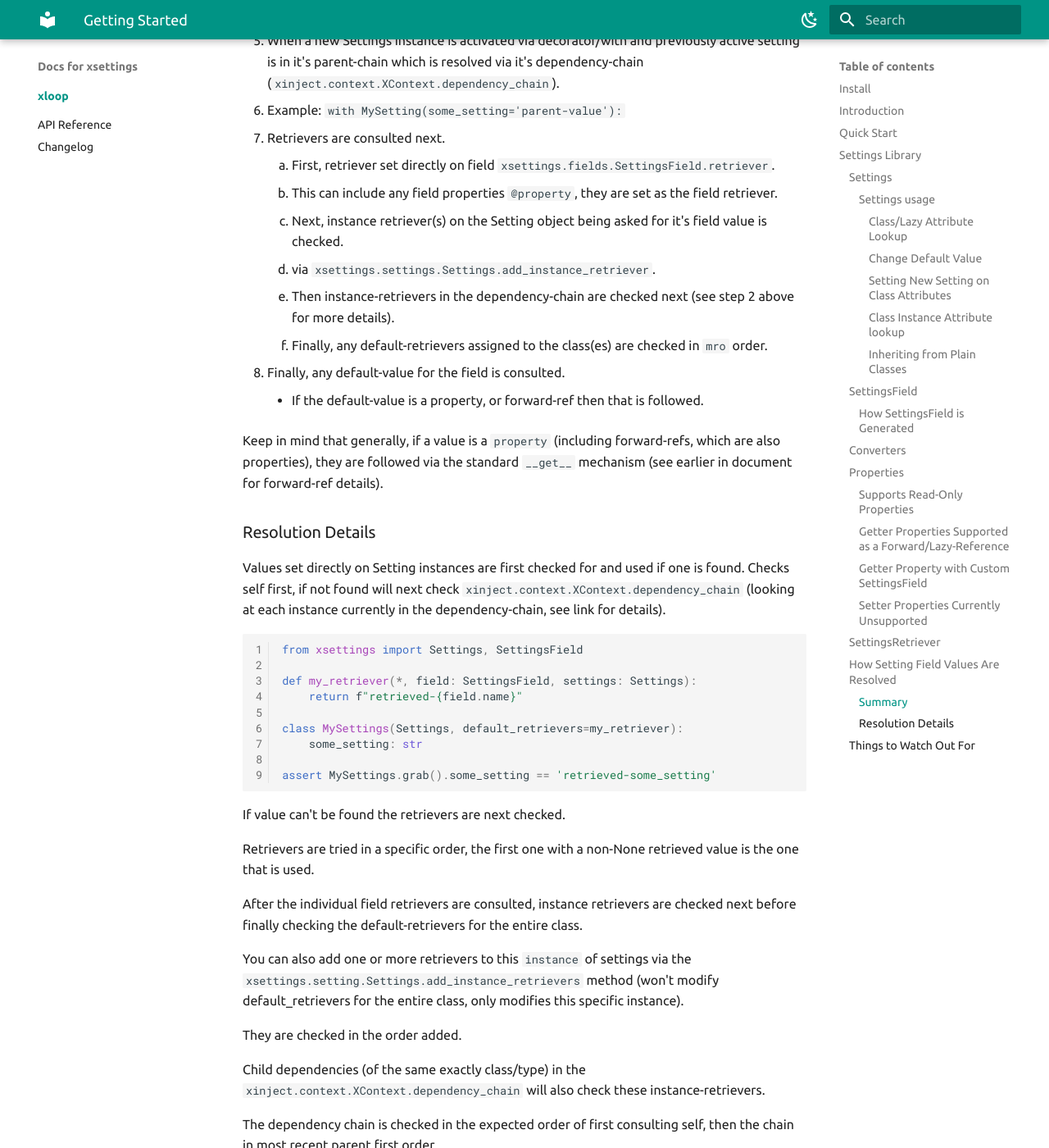
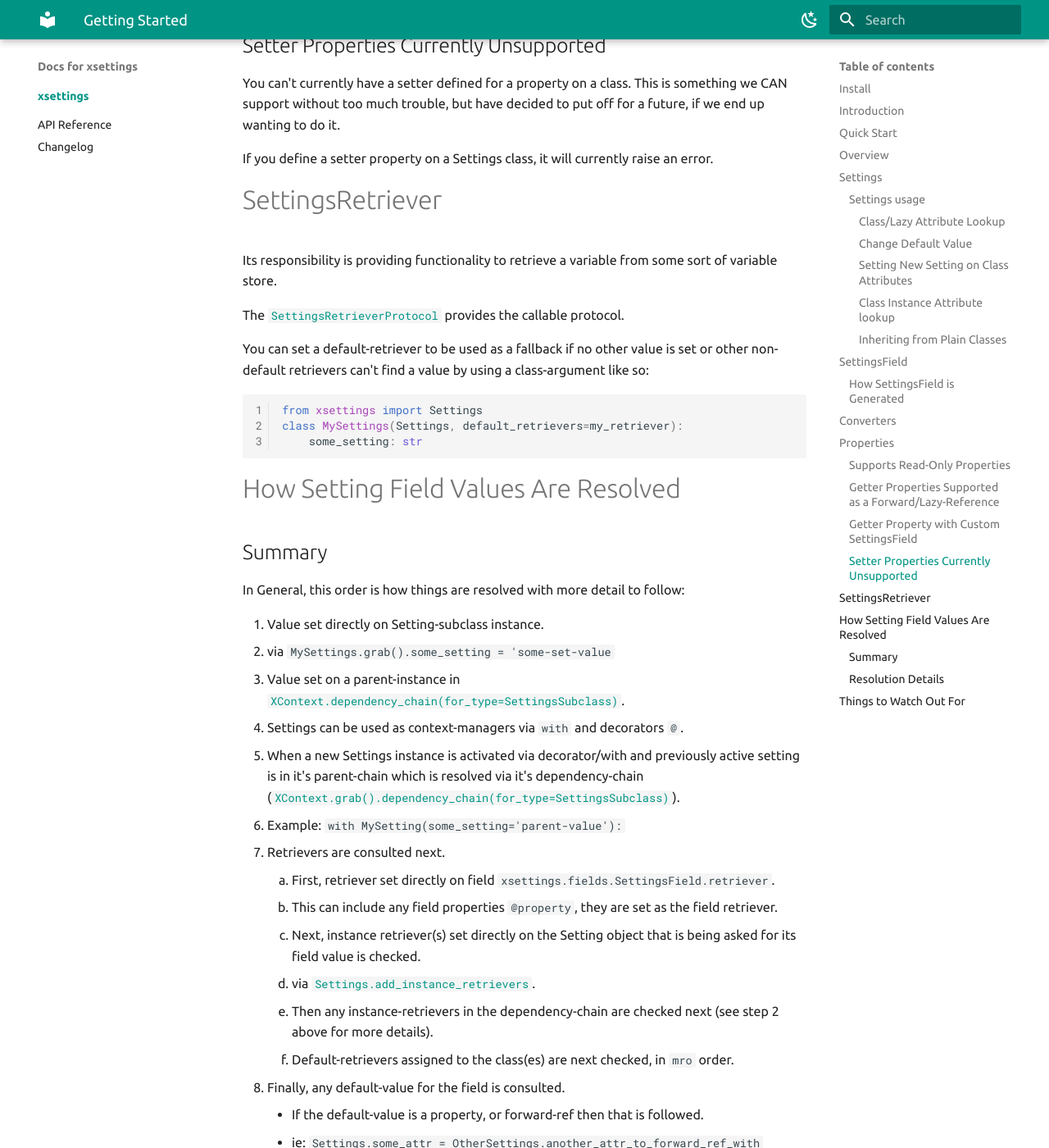
Before and after one commit to xyngular/py-xsettings, an MkDocs documentation site: the page built from docs/index.md, in a window 1280 px wide and 1400 px high, scrolled down 10857 px. Shown: the whole window at 82% size. Built offline with MkDocs 1.6.1 and Material for MkDocs 9.7.7, drawn with Linux system fonts in a browser that asks for light colours; the version menu is left out; some of the changed text lies outside the part shown.

Commit message:
docs: final doc improvements.

````diff
--- a/docs/index.md
+++ b/docs/index.md
@@ -157,14 +157,15 @@
 ```
 
 
-# Settings Library
+# Overview
 
 The settings library is seperated into a few core components.
+
 - Settings
 - SettingsField
-- SettingsRetriever
+- SettingsRetrieverProtocol
 
-## Settings
+# Settings
 
 This is the core class that Settings implementations will inherit from.
 Settings can be used as source for external settings / variables that a given
@@ -194,9 +195,9 @@
 customization you can set a SettingsField() as your default value and the
 fields set in that will be overridden in the main SettingsField object.
 
-### Settings usage
+## Settings usage
 
-#### Class/Lazy Attribute Lookup
+### Class/Lazy Attribute Lookup
 
 Referencing the attribute at the class level will return a `SettingsClassProperty`
 rather than a SettingsField (or the default value). This is useful when you want
@@ -205,8 +206,13 @@
 
 ```python
 from xsettings import Settings, EnvVarSettings
+import os
+
+
 class MySettings(Settings):
     table_name: str
+
+MySettings.grab().table_name = "the-t-name"
 
 class MyTable:
     class Meta:
@@ -216,13 +222,21 @@
         #  its asked for).
         table_name = MySettings.table_name
 
+# Forward-ref is resolved via lazy-forward-ref,
+# each time it's asked for:
+assert MyTable.Meta.table_name == 'the-t-name'
+
+with MySettings(table_name='alt-table-name'):
+    assert MyTable.Meta.table_name == 'alt-table-name'
+
 # Inherit from EnvVarSettings, so it will retrieve our settings
 # via environmental variables
 # (will use env-vars on-demand if value is not set directly on it).
 class MyEnvSettings(EnvVarSettings):
     my_table_name: str
 
-# Example 1:
+os.environ['MY_TABLE_NAME'] = 'env-table-name'
+
 #  We can directly set the setting on MySettings to a lazy-prop-ref
 #  and so now this setting will reflect what's the current value
 #  in `MyEnvSettings.my_table_name` is; and `MyEnvSettings` will
@@ -231,12 +245,21 @@
 #
 MySettings.grab().table_name = MyEnvSettings.my_table_name
 
+assert MySettings.grab().table_name == 'env-table-name'
+
 # Example 3, default value of settings field can be a lazy-property-ref
 class MyOtherSettings(Settings):
     my_setting_attr: str = MyEnvSettings.my_table_name
+
+my_other_settings = MyOtherSettings.proxy()
+assert my_other_settings.my_setting_attr == 'env-table-name'
+
+os.environ['MY_TABLE_NAME'] = 'env-table-2'
+assert my_other_settings.my_setting_attr == 'env-table-2'
+
 ```
 
-#### Change Default Value
+### Change Default Value
 
 You can now (as of v1.3) change the default value on an already created Settings subclass:
 
@@ -261,11 +284,12 @@
 #  the value as needed like you would expect.
 MyOtherSettings.some_other_setting = MySettings.b
 
-# It's a str now, since `MyOtherSettings.some_other_setting` has a str typehint:
+# It's a str now, since `MyOtherSettings.some_other_setting`
+# has a str typehint:
 assert MyOtherSettings.grab().some_other_setting == '1'
 ```
 
-#### Setting New Setting on Class Attributes
+### Setting New Setting on Class Attributes
 
 You can't create new settings attributes/fields on a Settings subclass after the class
 is created (only during class creation).
@@ -273,7 +297,7 @@
 You can set/change the default value for an existing settings attribute by simply assigning
 to it as a class attribute (see topic [Change Default Value](#change-default-value)).
 
-#### Class Instance Attribute lookup
+### Class Instance Attribute lookup
 
 Setting classes inherit from `1xinject.Dependency` and as such are considered singletons.
 Instances should not be created. Instead, to access an instance you should do
@@ -285,9 +309,10 @@
 # Can use `my_settings` just like `MySettings.grab().table_name`,
 print(my_settings.table_name)
 
-# You can also import the `my_settings` proxy into other modules, for use elsewhere.
+# You can also import the `my_settings` proxy into other modules,
+# for use elsewhere.
 from my_project.settings import my_settings
-print(my_settings.table_`name)
+print(my_settings.table_name)
 ```
 
 Proxies are directly importable into other files, the proxy will lookup the current
@@ -298,7 +323,7 @@
 instance via `MySettings.grab().table_name`. This will cause a lookup
 to happen.
 
-#### Inheriting from Plain Classes
+### Inheriting from Plain Classes
 
 Currently, there is a something to watch out for when you also inherit from a plain class
 for you Settings subclass.
@@ -316,7 +341,7 @@
 
 (For a more clear example of this, see unit test method `test_super_class_with_default_value_uses_retriever`)
 
-## SettingsField
+# SettingsField
 
 Provides value lookup configuration and functionality. It controls
 how a source value is retrieved `xsettings.fields.SettingsField.retriever` and
@@ -327,7 +352,7 @@
 
 No special features of the Settings class such as lazy/forward-references will work with them.
 
-### How SettingsField is Generated
+## How SettingsField is Generated
 
 Right now, a SettingsField is only automatically generated for annotated attributes.
 
@@ -375,7 +400,7 @@
         pass
 ```
 
-## Converters
+# Converters
 
 When Settings gets a value due to someone asking for an attribute on it's self, it will
 attempt to convert the value if the value does not match the type-hint.
@@ -383,17 +408,19 @@
 To find a converter, we check these in order, first one found is what we use:
 
 1. We first check `self.converter`.
-2. Next, `xsettings.default_converters.DEFAULT_CONVERTERS`.
-3. Finally, we fall-back to using the type-hint (ie: `int(value)` or `str(value)`).
+2. Next, [`DEFAULT_CONVERTERS`](api/xsettings/default_converters.html#xsettings.default_converters.DEFAULT_CONVERTERS){target=_blank}
+3. Finally, we fall back to using the type-hint (ie: `int(value)` or `str(value)`).
+    - This also enables types that inherit from `Enum` to work:
+      ie: plain values will be converted into one of the enum's values.
 
-If the retreived value does not amtch the type-hint, it will run the converter by calling
+If the retrieved value does not match the type-hint, it will run the converter by calling
 it and passing the value to convert. The value to convert is whatever value was set,
-retreived. It can also be the field's default-value if noting is set/retreived.
+retrieved. It can also be the field's default-value if noting is set/retreived.
 
 
-## Properties
+# Properties
 
-### Supports Read-Only Properties
+## Supports Read-Only Properties
 
 The Settings class also supports read-only properties, they are placed in a SettingField's
 retriever (ie: `xsettings.fields.SettingField.retriever`).
@@ -437,7 +464,8 @@
 
 class MySettings(Settings):
     # Does not matter if this is before or after the property,
-    # Python stores type annotations in a separate area vs normal class attribute values in Python.
+    # Python stores type annotations in a separate area
+    # vs normal class attribute values in Python.
     some_setting: Decimal
 
     @property
@@ -447,7 +475,7 @@
 assert MySettings.grab().some_setting == Decimal("1.34")
 ```
 
-### Getter Properties Supported as a Forward/Lazy-Reference
+## Getter Properties Supported as a Forward/Lazy-Reference
 
 You can get a forward-ref for a property field on a Settings class,
 just like any other field attribute on a Settings class:
@@ -458,7 +486,8 @@
 
 class MySettings(Settings):
     # Does not matter if this is before or after the property,
-    # Python stores type annotations in a separate area vs normal class attribute values in Python.
+    # Python stores type annotations in a separate area
+    # vs normal class attribute values in Python.
     some_setting: Decimal
 
     @property
@@ -476,7 +505,7 @@
 in this case we convert a Decimal object into a str object when the value for
 `other_setting` is asked for.
 
-### Getter Property with Custom SettingsField
+## Getter Property with Custom SettingsField
 
 You can also specify a custom SettingsField and still use a property with it.
 Below is an example. See `xsettings.fields.SettingsField.getter` for more details.
@@ -485,7 +514,8 @@
 from xsettings import Settings, SettingsField
 class MySettings(Settings):
     # Does not matter if this is before or after the property,
-    # Python stores type annotations in a separate area vs normal class attribute values in
+    # Python stores type annotations in a separate area
+    # vs normal class attribute values in
     # Python.
     some_setting: str = SettingsField(required=False)
 
@@ -497,7 +527,7 @@
 ```
 
 
-### Setter Properties Currently Unsupported
+## Setter Properties Currently Unsupported
 
 You can't currently have a setter defined for a property on a class.
 This is something we CAN support without too much trouble, but have decided to
@@ -505,12 +535,13 @@
 
 If you define a setter property on a Settings class, it will currently raise an error.
 
-## SettingsRetriever
+# SettingsRetriever
 
 Its responsibility is providing functionality to retrieve a variable from
 some sort of variable store.
 
-The `xsettings.settings.SettingsRetrieverProtocol` protocol
+The
+[`SettingsRetrieverProtocol`](api/xsettings/retreivers.html#xsettings.retreivers.SettingsRetrieverProtocol){target=_blank}
 provides the callable protocol.
 
 You can set a default-retriever to be used as a fallback if
@@ -523,38 +554,42 @@
     some_setting: str
 ```
 
-## How Setting Field Values Are Resolved
+# How Setting Field Values Are Resolved
 
-### Summary
+## Summary
 
 In General, this order is how things are resolved with more detail
 to follow:
 
 1. Value set directly on Setting-subclass instance.
    - via `MySettings.grab().some_setting = 'some-set-value`
-2. Value set on a parent-instance in `xinject.context.XContext.dependency_chain`.
+2. Value set on a parent-instance in [`XContext.dependency_chain(for_type=SettingsSubclass)`](api/xinject/context.html#xinject.context.XContext.dependency_chain){target=_blank}.
    - Settings can be used as context-managers via `with` and decorators `@`.
    - When a new Settings instance is activated via decorator/with and previously active setting is in it's parent-chain
-     which is resolved via it's dependency-chain (`xinject.context.XContext.dependency_chain`).
+     which is resolved via it's dependency-chain
+     ([`XContext.grab().dependency_chain(for_type=SettingsSubclass)`](api/xinject/context.html#xinject.context.XContext.dependency_chain){target=_blank}).
    - Example: `with MySetting(some_setting='parent-value'):`
 3. Retrievers are consulted next.
     1. First, retriever set directly on field `xsettings.fields.SettingsField.retriever`.
        1. This can include any field properties `@property`, they are set as the field retriever.
-    2. Next, instance retriever(s) on the Setting object being asked for it's field value is checked.
-       1. via `xsettings.settings.Settings.add_instance_retriever`.
-    3. Then instance-retrievers in the dependency-chain are checked next (see step 2 above for more details).
-    4. Finally, any default-retrievers assigned to the class(es) are checked in `mro` order.
+    2. Next, instance retriever(s) set directly on the Setting object that is being asked for its field value is checked.
+       1. via [`Settings.add_instance_retrievers`](api/xsettings/settings.html#xsettings.settings.Settings.add_instance_retrievers){target=_blank}.
+    3. Then any instance-retrievers in the dependency-chain are checked next (see step 2 above for more details).
+    4. Default-retrievers assigned to the class(es) are next checked, in `mro` order.
 4. Finally, any default-value for the field is consulted.
     - If the default-value is a property, or forward-ref then that is followed.
+      - ie: `Settings.some_attr = OtherSettings.another_attr_to_forward_ref_with`
+      - This ^ will change the default value for `some_attr` to a forward-ref from another Settings class.
 
 Keep in mind that generally, if a value is a `property` (including forward-refs, which are also properties),
 they are followed via the standard `__get__` mechanism (see earlier in document for forward-ref details).
 
-### Resolution Details
+## Resolution Details
 
 Values set directly on Setting instances are first checked for and used if one is found.
-Checks self first, if not found will next check `xinject.context.XContext.dependency_chain`
-(looking at each instance currently in the dependency-chain, see link for details).
+Checks self first, if not found will next check
+[`XContext.grab().dependency_chain(for_type=SettingsSubclass)`](api/xinject/context.html#xinject.context.XContext.dependency_chain){target=_blank}
+(returns a list of each instance currently in the dependency-chain, each one is checked in order; see link for details).
 
 ```python
 from xsettings import Settings, SettingsField
@@ -577,25 +612,26 @@
 before finally checking the default-retrievers for the entire class.
 
 You can also add one or more retrievers to this `instance` of settings via the
-`xsettings.setting.Settings.add_instance_retrievers` method
-(won't modify default_retrievers for the entire class, only modifies this specific instance).
+[`Settings.add_instance_retrievers`](api/xsettings/settings.html#xsettings.settings.Settings.add_instance_retrievers){target=_blank}
+method (won't modify default_retrievers for the entire class, only modifies this specific instance).
 
 They are checked in the order added.
 
 Child dependencies (of the same exactly class/type) in the
-`xinject.context.XContext.dependency_chain` will also check these instance-retrievers.
+[`XContext.dependency_chain(for_type=SettingsSubclass)`](api/xinject/context.html#xinject.context.XContext.dependency_chain){target=_blank}
+will also check these instance-retrievers.
 
 The dependency chain is checked in the expected order of first consulting self,
  then the chain in most recent parent first order.
 
 For more details on how parent/child dependencies work see
-`xinject.context.XContext.dependency_chain`.
+[`XContext.dependency_chain`](api/xinject/context.html#xinject.context.XContext.dependency_chain){target=_blank}.
 
 After the dependency-chain is checked, the default-retrievers are checked
 in python's `mro` (method-resolution-order), checking its own class first
 before checking any super-classes for default-retrievers.
 
-## Things to Watch Out For
+# Things to Watch Out For
 
 - If a field has not type-hint, but does have a normal (non-property) default-value,
   The type of the default-value will be used for type-hint.
--- a/mkdocs.yml
+++ b/mkdocs.yml
@@ -4,9 +4,9 @@
 dev_addr: 127.0.0.1:7000
 
 nav:
-  - xloop:
+  - xsettings:
     - index.md
-  - API Reference: api/xloop/" target="_blank
+  - API Reference: api/xsettings/" target="_blank
   - Changelog: changelog.md
 
 theme:
````
Also changed, not shown: 3 other files.
